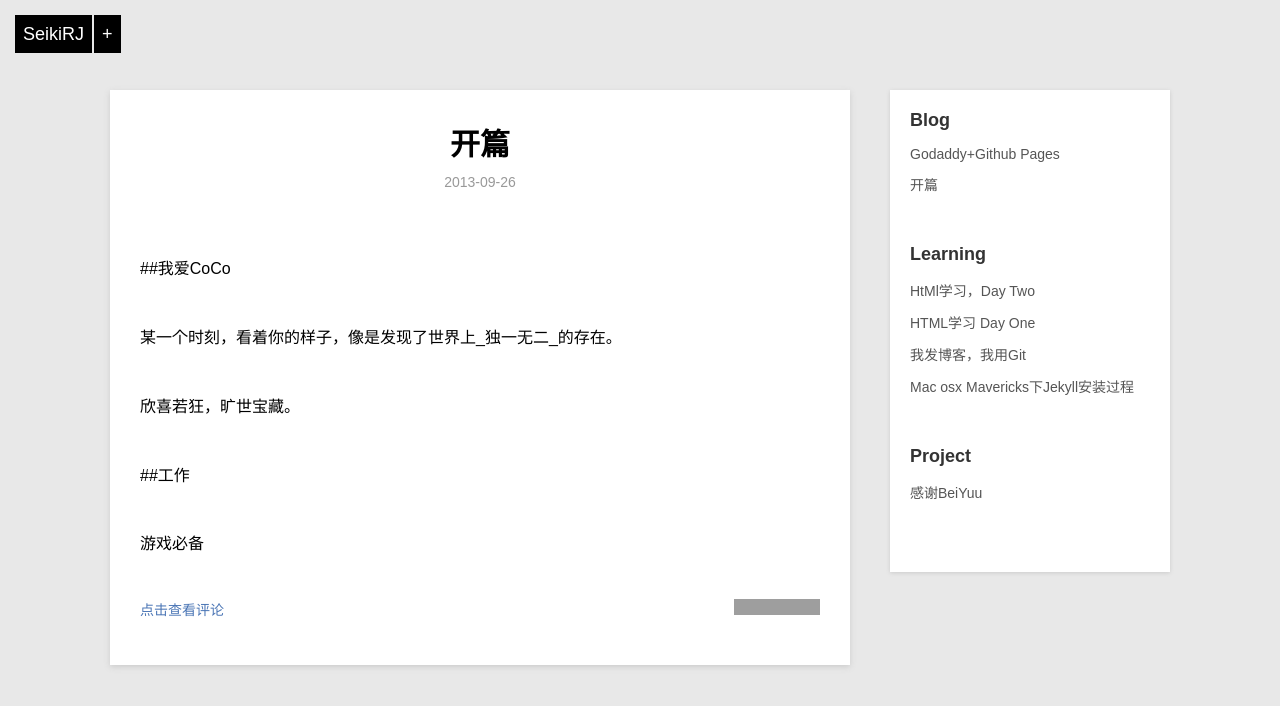
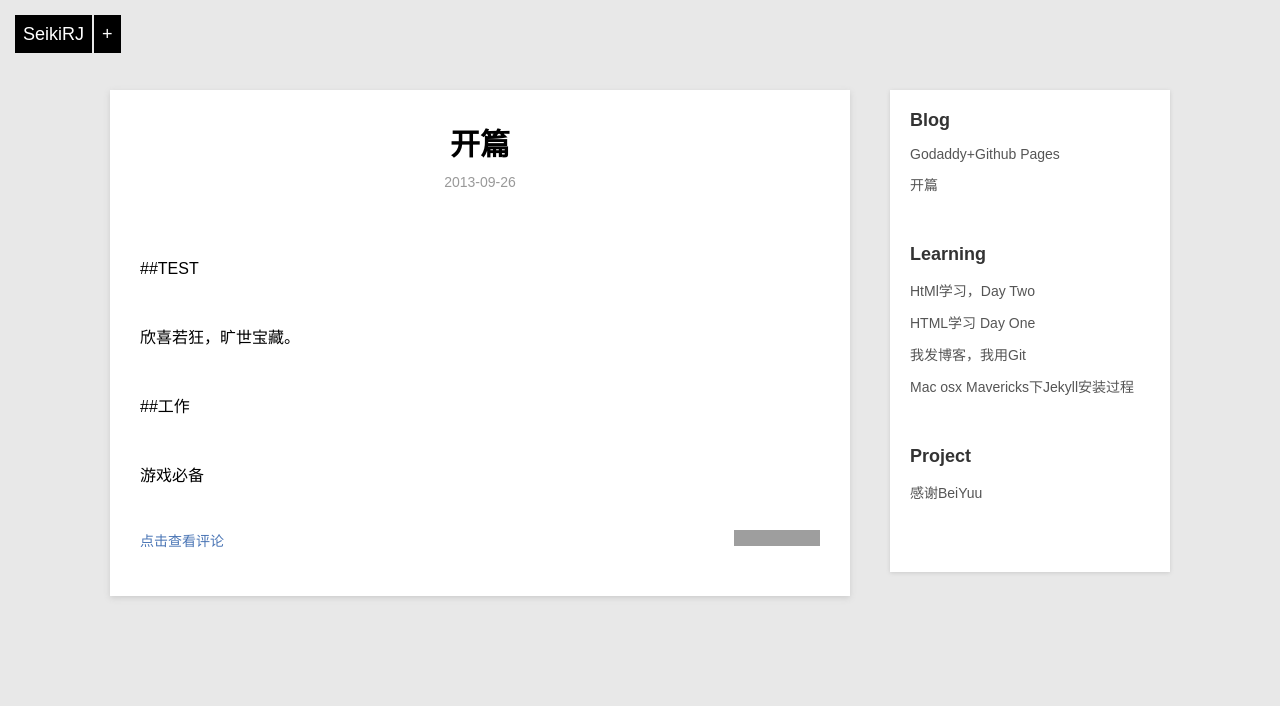
Before and after one commit to SeikiRJ/SeikiRJ.github.io, a Jekyll site: the page built from _posts/blog/2013-09-26-opening.md, in a window 1280 px wide. Shown: the top 706 px of the page. Built offline with Jekyll 4.4.1, drawn with Linux system fonts in a browser that asks for light colours; grey boxes are pictures that could not be loaded.

Commit message:
Update 2013-09-26-opening.md

```diff
--- a/_posts/blog/2013-09-26-opening.md
+++ b/_posts/blog/2013-09-26-opening.md
@@ -5,9 +5,9 @@ description: 生活就像是一个永远不会通关并且充满乐趣的游戏
 category: blog
 ---
 
-##我爱CoCo
+##TEST
 
-某一个时刻，看着你的样子，像是发现了世界上_独一无二_的存在。
+
 
 欣喜若狂，旷世宝藏。
 
```
